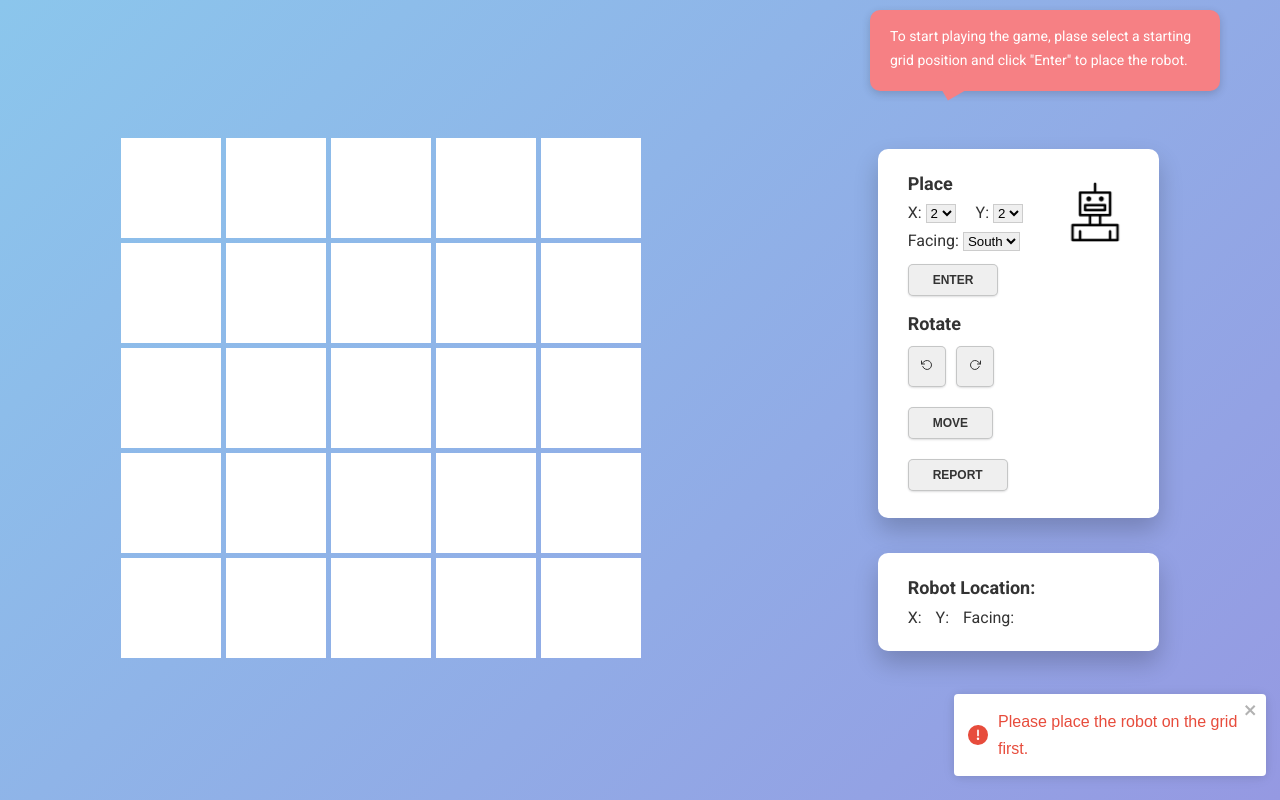
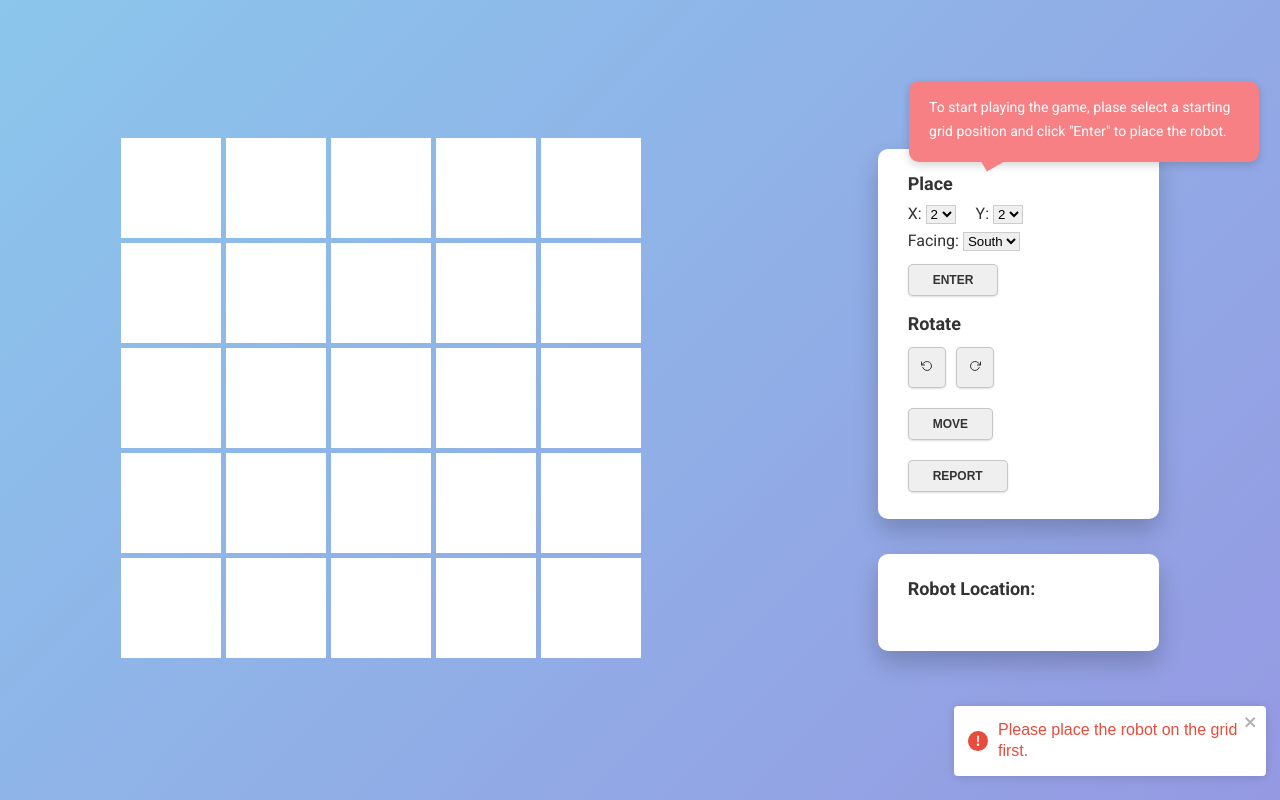
Before and after one commit to RubenGarciaBri/behaviourlab-project, a React (Create React App) app: page / in a window 1280 px wide. Both pictures are taken after a click on the button "REPORT". Built offline with nearby package versions, Linux system fonts and the light colour scheme.

Commit message:
Change position of help-box

```diff
--- a/src/App.js
+++ b/src/App.js
@@ -1,15 +1,13 @@
 /* eslint-disable default-case */
-import React, { useState, useEffect } from 'react';
+import React from 'react';
 import Grid from './components/Grid';
 import ControlPanel from './components/ControlPanel';
 import OutputPanel from './components/OutputPanel';
-import HelpBox from './components/HelpBox';
 import { ToastContainer } from 'react-toastify';
 
 const App = () => {
   return (
     <div className="app">
-      <HelpBox />
       <div className="app__container">
         <div className="app__container-left">
           <Grid />
--- a/src/components/ControlPanel.js
+++ b/src/components/ControlPanel.js
@@ -1,6 +1,7 @@
 /* eslint-disable default-case */
 import React, { useState } from 'react';
 import { connect } from 'react-redux';
+import HelpBox from './HelpBox';
 import { FiRotateCcw, FiRotateCw } from 'react-icons/fi';
 import { place, rotate, move, report, block } from '../redux/actions/robot';
 import { toast } from 'react-toastify';
@@ -125,6 +126,7 @@ const ControPanel = ({ dispatch, reduxState }) => {
 
   return (
     <div className="control-panel shadow-smooth">
+      <HelpBox />
       <div className="control-panel__row">
         <p className="control-panel__title">Place</p>
         <span>X: </span>
--- a/src/components/OutputPanel.js
+++ b/src/components/OutputPanel.js
@@ -5,10 +5,14 @@ const OutputPanel = ({ x, y, facing, reporting }) => {
   return (
     <div className="output-panel shadow-smooth">
       <p className="output-panel__title">Robot Location:</p>
-      <p className="output-panel__output">
-        X: <span>{reporting === true ? `${x}` : ''}</span>
-        Y: <span>{reporting === true ? `${y}` : ''}</span>
-        Facing: <span>{reporting === true ? `${facing}` : ''}</span>
+      <p
+        className={`output-panel__output ${
+          reporting === false ? 'output-panel__output--hidden' : ''
+        }`}
+      >
+        X: <span>{x}</span>
+        Y: <span>{y}</span>
+        Facing: <span>{facing}</span>
       </p>
     </div>
   );
--- a/src/components/Robot.js
+++ b/src/components/Robot.js
@@ -26,7 +26,7 @@ const Robot = ({ x, y, facing, isPlaced, block }) => {
         transition: 'all .3s',
       }}
     >
-      <img src={robotImg} className="robot__img" alt="An image of a robot" />
+      <img src={robotImg} className="robot__img" alt="A little robot" />
     </div>
   );
 };
--- a/src/sass/abstracts/_overrides.scss
+++ b/src/sass/abstracts/_overrides.scss
@@ -1,4 +1,5 @@
 .Toastify__toast {
   color: #e74c3c;
   font-size: 1.6rem;
+  line-height: 1.3;
 }
--- a/src/sass/components/_control-panel.scss
+++ b/src/sass/components/_control-panel.scss
@@ -1,4 +1,5 @@
 .control-panel {
+  position: relative;
   background: #fff;
   padding: 2rem 3rem;
   border-radius: 1rem;
--- a/src/sass/components/_help-box.scss
+++ b/src/sass/components/_help-box.scss
@@ -1,15 +1,17 @@
 .help-box {
+  opacity: 1;
   position: absolute;
-  top: 1rem;
-  right: 6rem;
-  max-width: 35rem;
+  top: -6.8rem;
+  right: -10rem;
+  width: 35rem;
   background-color: #f68084;
   border-radius: 1rem;
   padding: 1.5rem 2rem;
   box-shadow: 0 3px 8px 0 rgba(34, 36, 38, 0.2);
 
   &--hidden {
-    display: none;
+    opacity: 0;
+    transition: all 0.2s;
   }
 
   & p {
--- a/src/sass/components/_output-panel.scss
+++ b/src/sass/components/_output-panel.scss
@@ -10,6 +10,10 @@
 
   &__output {
     font-size: 1.6rem;
+
+    &--hidden {
+      display: none;
+    }
   }
 
   span {
```
